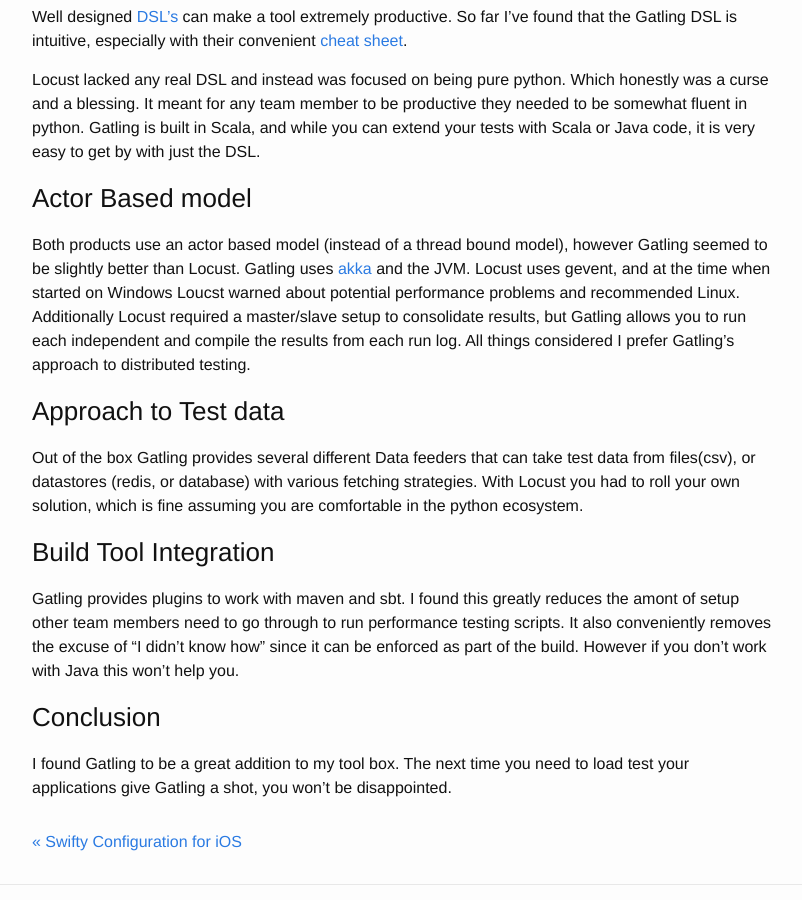
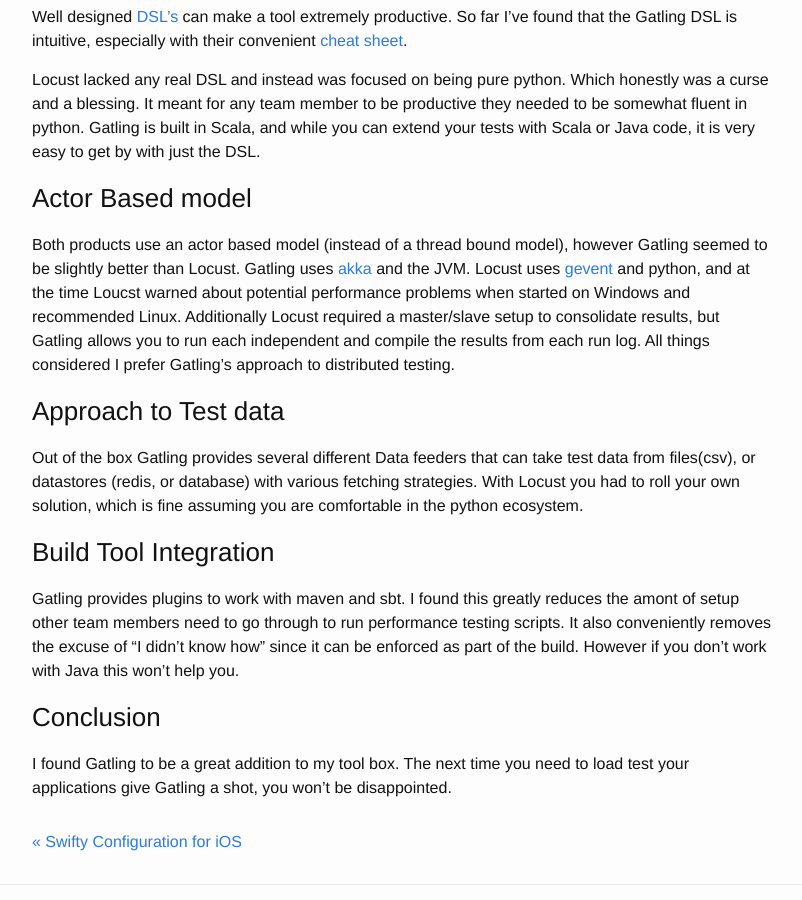
Before and after one commit to catwomey/catwomey.github.io, a Jekyll site: the page built from _posts/2016-03-01-gatling.markdown, in a window 1280 px wide and 900 px high, scrolled down 556 px. Shown: the whole window, without its empty margins (238-1040 px from the left). Built offline with Jekyll 4.4.1, drawn with Linux system fonts in a browser that asks for light colours; comment, search, counter and statistics services are not loaded.

Commit message:
minor revision re gevent

```diff
--- a/_posts/2016-03-01-gatling.markdown
+++ b/_posts/2016-03-01-gatling.markdown
@@ -20,7 +20,7 @@ Locust lacked any real DSL and instead was focused on being pure python.  Which
 
 ### Actor Based model
 
-Both products use an actor based model (instead of a thread bound model), however Gatling seemed to be slightly better than Locust.  Gatling uses [akka](http://akka.io) and the JVM.  Locust uses gevent, and at the time when started on Windows Loucst warned about potential performance problems and recommended Linux.  Additionally Locust required a master/slave setup to consolidate results, but Gatling allows you to run each independent and compile the results from each run log.  All things considered I prefer Gatling's approach to distributed testing.
+Both products use an actor based model (instead of a thread bound model), however Gatling seemed to be slightly better than Locust.  Gatling uses [akka](http://akka.io) and the JVM.  Locust uses [gevent](http://www.gevent.org/) and python, and at the time Loucst warned about potential performance problems when started on Windows and recommended Linux.  Additionally Locust required a master/slave setup to consolidate results, but Gatling allows you to run each independent and compile the results from each run log.  All things considered I prefer Gatling's approach to distributed testing.
 
 ### Approach to Test data
 
```
